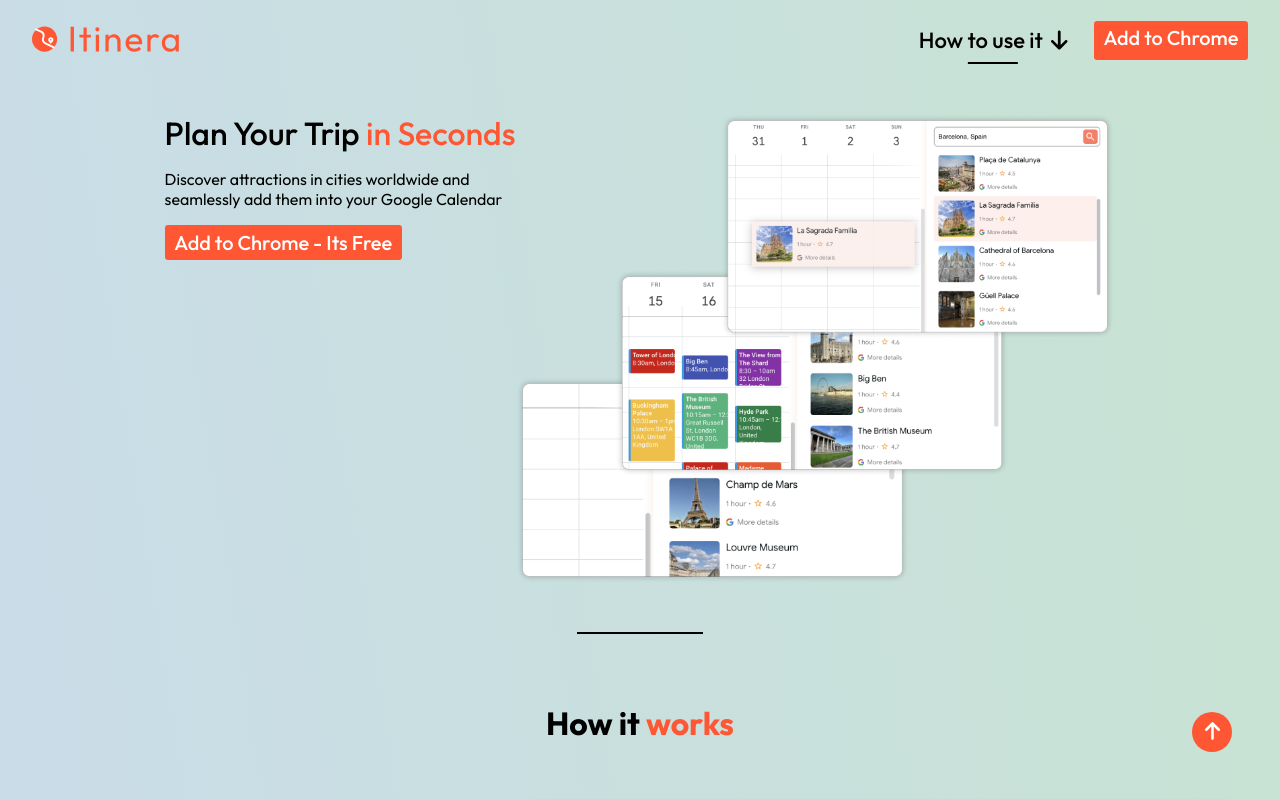
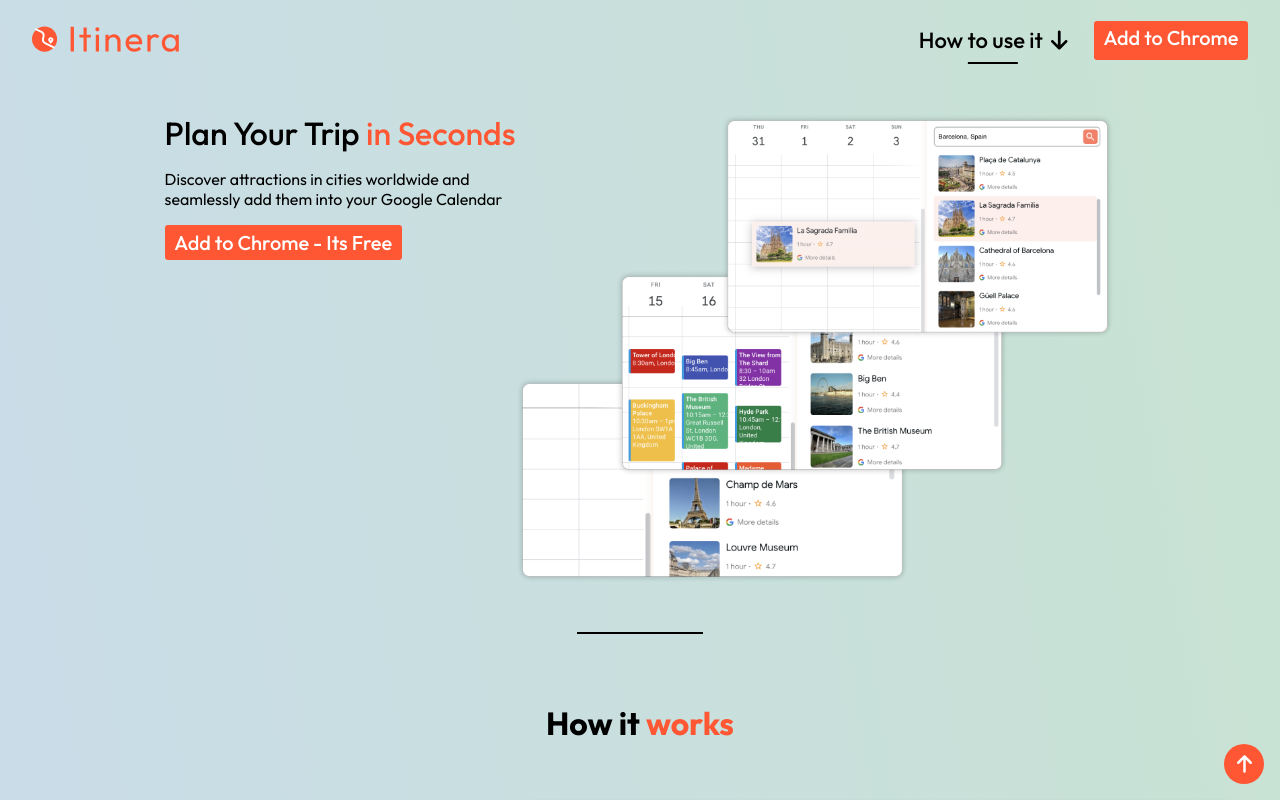
Before and after one commit to itinera-ext/itinera-website, a Next.js app: page / in a window 1280 px wide. Shown: the top 800 px of the page. Built offline with nearby package versions, Linux system fonts and the light colour scheme.

Commit message:
update btn

```diff
--- a/components/ScrollToTop/ScrollToTop.module.css
+++ b/components/ScrollToTop/ScrollToTop.module.css
@@ -1,8 +1,8 @@
 .button {
   z-index: 10;
   position: fixed;
-  bottom: 3rem;
-  right: 3rem;
+  bottom: 1rem;
+  right: 1rem;
   color: white;
   border: unset;
   background-color: #ff5633;
@@ -12,6 +12,9 @@
   font-size: 20px;
   cursor: pointer;
   transition: all 0.3s ease;
+  display: flex;
+  justify-content: center;
+  align-items: center;
 }
 
 .buttonHidden {
```
